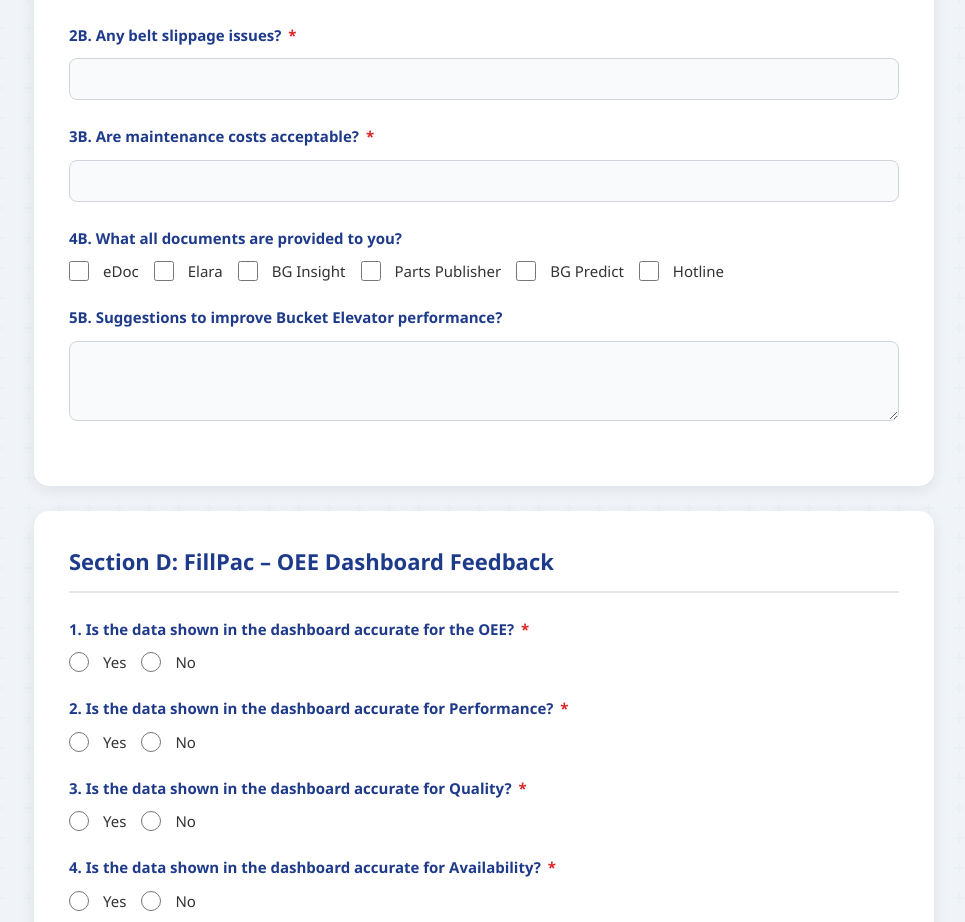
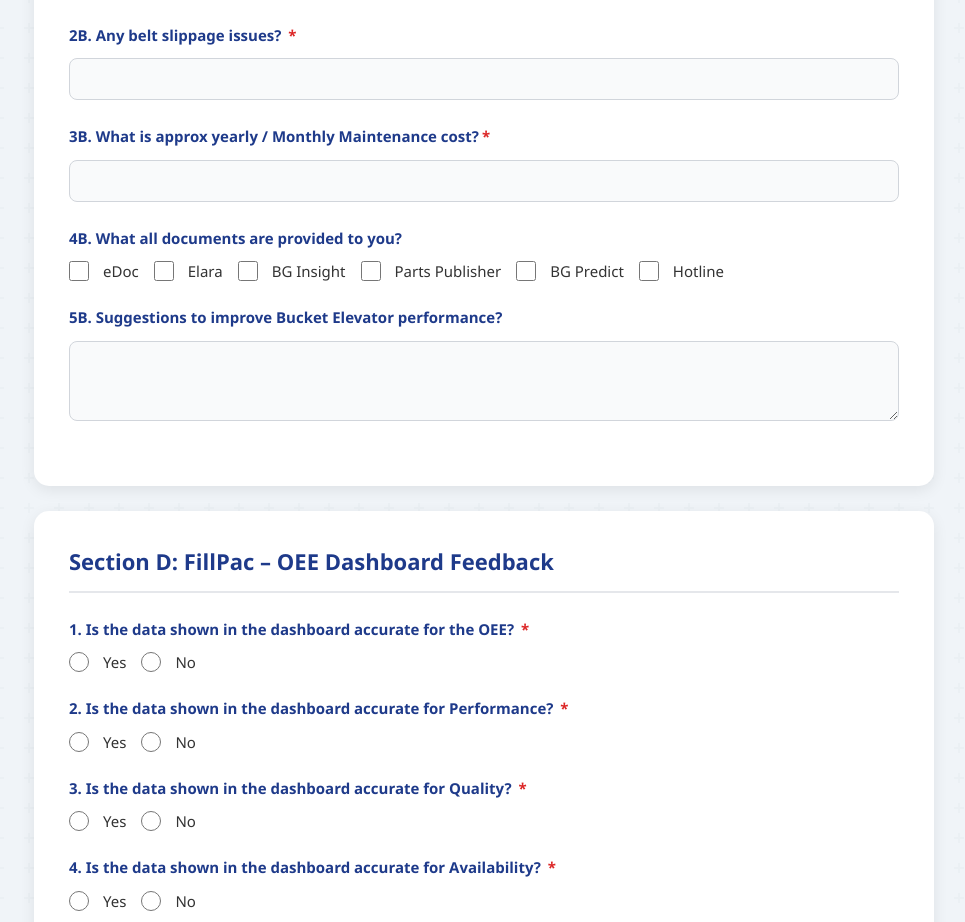
Before and after one commit to mr-mandeeprana/Feedback_form_beumer, a plain HTML site: page index.html in a window 1280 px wide. Shown: the part 2707-3629 px from the top of the page, without its empty margins (156-1121 px from the left). Drawn offline with nearby package versions, Linux system fonts and the light colour scheme.

Commit message:
Fix label text for maintenance costs question

```diff
--- a/index.html
+++ b/index.html
@@ -522,7 +522,7 @@
                 </div>
 
                 <div class="question">
-                    <label class="question-label">3B. Are maintenance costs acceptable? <span
+                    <label class="question-label">3B. What is approx yearly / Monthly Maintenance cost?<span
                             class="required">*</span></label>
                     <input type="text" name="costs" />
                 </div>
```
